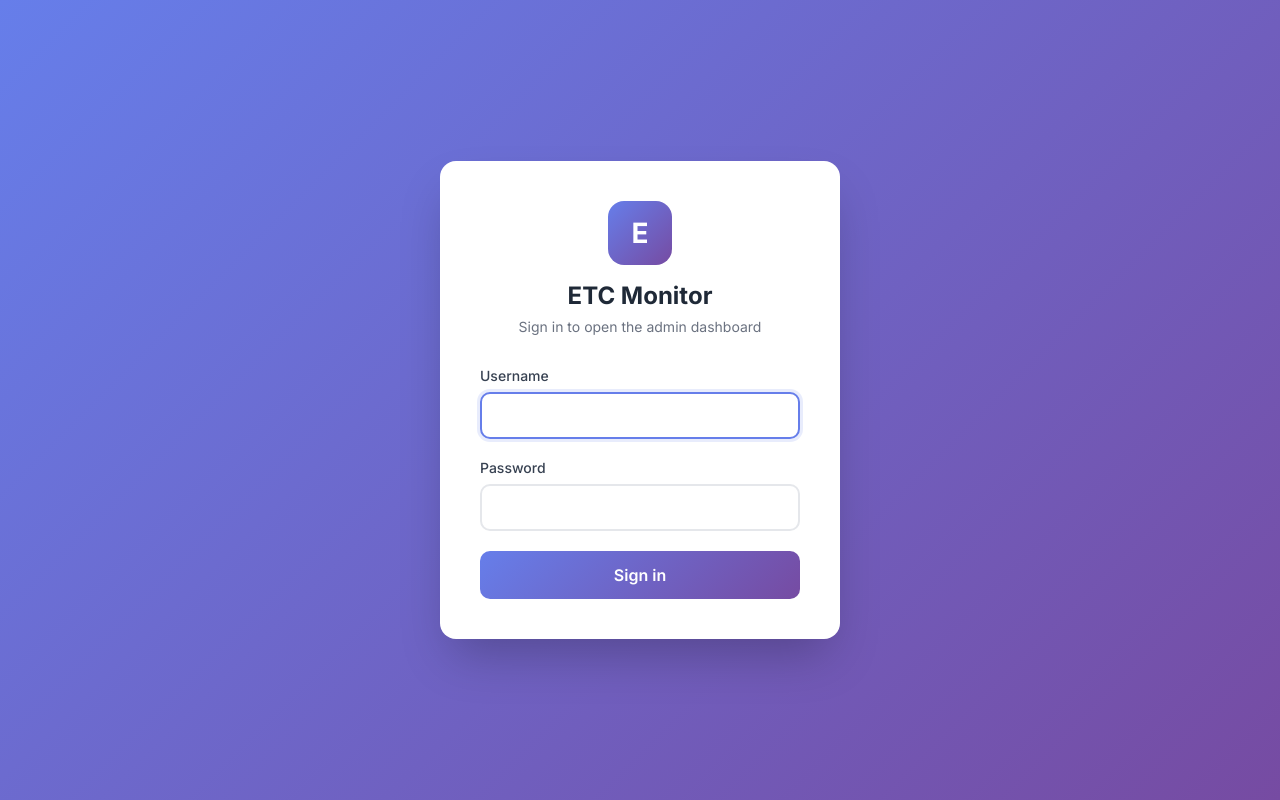
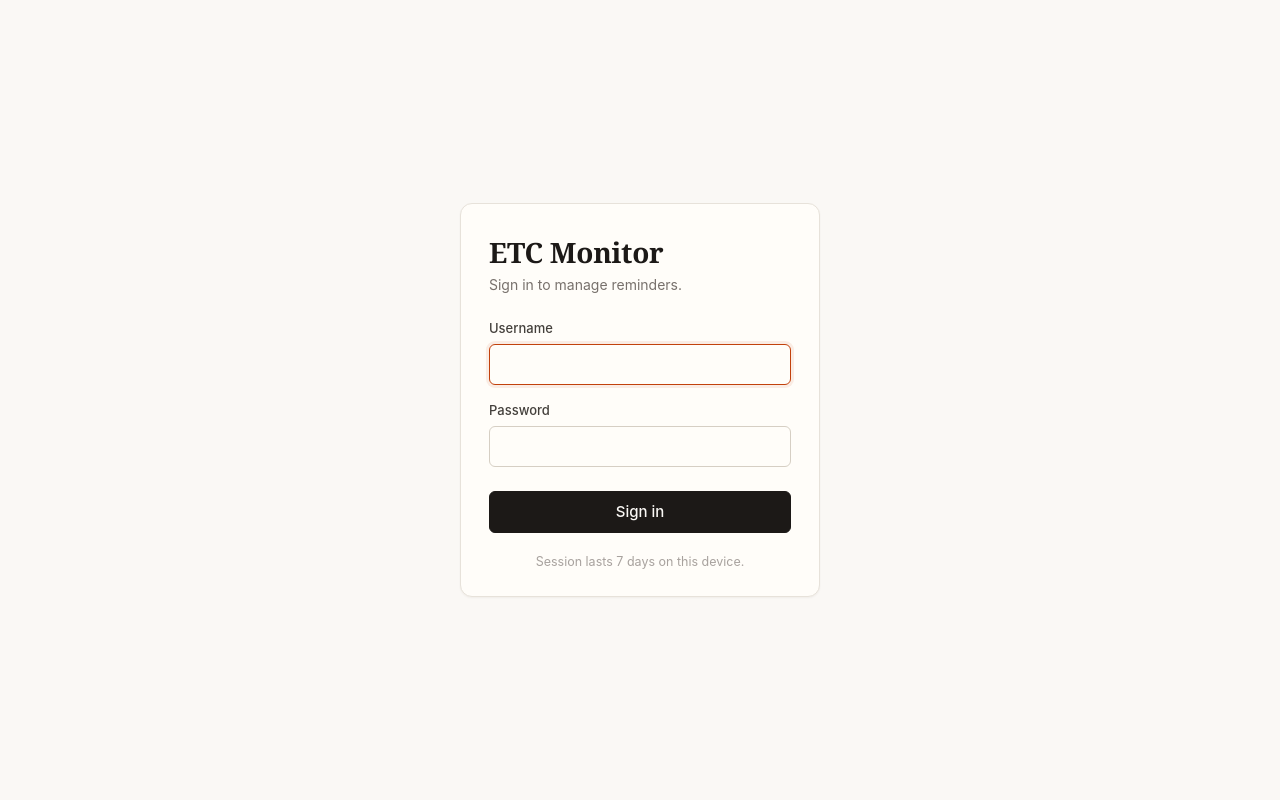
Before and after one commit to GauravJiandaniGJ/etc-monitor, a Flask app: page /login in a window 1280 px wide. Run offline with Flask 3, Linux system fonts and the light colour scheme; parts of the project's set-up code (start-up, migrations or seed data) failed here and were passed over.

Commit message:
Restyle login page and add shared styles and icons
Co-Authored-By: Claude Opus 5.5 <noreply@anthropic.com>

```diff
--- /dev/null
+++ b/src/admin/static/css/base.css
@@ -0,0 +1,213 @@
+/* ETC Monitor admin: shared tokens, reset and controls (login + dashboard). */
+
+:root {
+  --bg: #faf8f5;
+  --surface: #fffdf9;
+  --surface-2: #f3efe8;
+  --border: #e7e2da;
+  --border-strong: #d6cfc4;
+  --text: #1c1917;
+  --text-2: #44403c;
+  --muted: #78716c;
+  --faint: #a8a29e;
+  --accent: #c2410c;
+  --success: #15803d;
+  --danger: #b42318;
+
+  /* Derived tints, kept beside the tokens they come from. */
+  --accent-soft: rgba(194, 65, 12, 0.09);
+  --success-soft: rgba(21, 128, 61, 0.09);
+  --danger-soft: rgba(180, 35, 24, 0.08);
+  --primary-bg: #1c1917;
+  --primary-text: #faf8f5;
+  --overlay: rgba(28, 25, 23, 0.32);
+  --lift: 0 1px 2px rgba(60, 40, 20, 0.05), 0 8px 24px rgba(60, 40, 20, 0.08);
+
+  --font-serif: "Iowan Old Style", Charter, Georgia, serif;
+  --font-sans: -apple-system, BlinkMacSystemFont, "Segoe UI", Roboto, "Helvetica Neue", Arial, sans-serif;
+
+  --radius-sm: 6px;
+  --radius: 8px;
+  --radius-lg: 12px;
+
+  color-scheme: light;
+}
+
+:root[data-theme="dark"] {
+  --bg: #171412;
+  --surface: #1c1916;
+  --surface-2: #23201c;
+  --border: #2c2723;
+  --border-strong: #38322c;
+  --text: #ece5da;
+  --text-2: #d6cec2;
+  --muted: #a39a8e;
+  --faint: #6f675e;
+  --accent: #f08a4b;
+  --success: #6cc28a;
+  --danger: #f19a8a;
+
+  --accent-soft: rgba(240, 138, 75, 0.12);
+  --success-soft: rgba(108, 194, 138, 0.12);
+  --danger-soft: rgba(241, 154, 138, 0.12);
+  --primary-bg: #ece5da;
+  --primary-text: #171412;
+  --overlay: rgba(0, 0, 0, 0.5);
+  --lift: 0 1px 2px rgba(0, 0, 0, 0.3), 0 10px 28px rgba(0, 0, 0, 0.35);
+
+  color-scheme: dark;
+}
+
+/* Without the theme script (JS off), still follow the system setting. */
+@media (prefers-color-scheme: dark) {
+  :root:not([data-theme]) {
+    --bg: #171412;
+    --surface: #1c1916;
+    --surface-2: #23201c;
+    --border: #2c2723;
+    --border-strong: #38322c;
+    --text: #ece5da;
+    --text-2: #d6cec2;
+    --muted: #a39a8e;
+    --faint: #6f675e;
+    --accent: #f08a4b;
+    --success: #6cc28a;
+    --danger: #f19a8a;
+    --accent-soft: rgba(240, 138, 75, 0.12);
+    --success-soft: rgba(108, 194, 138, 0.12);
+    --danger-soft: rgba(241, 154, 138, 0.12);
+    --primary-bg: #ece5da;
+    --primary-text: #171412;
+    --overlay: rgba(0, 0, 0, 0.5);
+    --lift: 0 1px 2px rgba(0, 0, 0, 0.3), 0 10px 28px rgba(0, 0, 0, 0.35);
+    color-scheme: dark;
+  }
+}
+
+/* Reset */
+*, *::before, *::after { box-sizing: border-box; }
+* { margin: 0; }
+html { -webkit-text-size-adjust: 100%; text-size-adjust: 100%; }
+body {
+  min-height: 100vh;
+  background: var(--bg);
+  color: var(--text);
+  font-family: var(--font-sans);
+  font-size: 15px;
+  line-height: 1.5;
+  -webkit-font-smoothing: antialiased;
+  -moz-osx-font-smoothing: grayscale;
+}
+img, svg { display: block; max-width: 100%; }
+button, input, select, textarea { font: inherit; color: inherit; }
+button { cursor: pointer; }
+a { color: inherit; }
+[hidden] { display: none !important; }
+
+/* Type */
+h1, h2, h3 { font-weight: 600; line-height: 1.2; }
+.serif { font-family: var(--font-serif); }
+.num { font-variant-numeric: tabular-nums; }
+
+/* Icons from the sprite in _icons.html */
+.icon {
+  width: 1em;
+  height: 1em;
+  flex: none;
+  display: inline-block;
+  vertical-align: -0.125em;
+}
+
+/* Buttons */
+.btn {
+  display: inline-flex;
+  align-items: center;
+  justify-content: center;
+  gap: 6px;
+  min-height: 34px;
+  padding: 6px 12px;
+  border: 1px solid var(--border-strong);
+  border-radius: var(--radius-sm);
+  background: var(--surface);
+  color: var(--text);
+  font-size: 14px;
+  font-weight: 500;
+  line-height: 1.2;
+  text-decoration: none;
+  white-space: nowrap;
+  transition: background-color 120ms ease, border-color 120ms ease, color 120ms ease;
+}
+.btn:hover { background: var(--surface-2); }
+.btn:disabled { opacity: 0.55; cursor: default; }
+.btn .icon { font-size: 16px; }
+
+.btn-primary {
+  border-color: var(--primary-bg);
+  background: var(--primary-bg);
+  color: var(--primary-text);
+}
+.btn-primary:hover { background: var(--primary-bg); opacity: 0.88; }
+
+.btn-ghost {
+  border-color: transparent;
+  background: transparent;
+  color: var(--text-2);
+}
+.btn-ghost:hover { background: var(--surface-2); color: var(--text); }
+
+.btn-danger {
+  border-color: var(--danger);
+  background: var(--danger);
+  color: var(--surface);
+}
+.btn-danger:hover { background: var(--danger); opacity: 0.88; }
+
+/* Form fields */
+.field { display: block; }
+.field-label {
+  display: block;
+  margin-bottom: 6px;
+  color: var(--text-2);
+  font-size: 13px;
+  font-weight: 500;
+}
+.field-input {
+  display: block;
+  width: 100%;
+  min-height: 40px;
+  padding: 8px 11px;
+  border: 1px solid var(--border-strong);
+  border-radius: var(--radius-sm);
+  background: var(--surface);
+  color: var(--text);
+  font-size: 15px;
+}
+.field-input::placeholder { color: var(--faint); }
+.field-input:focus { border-color: var(--accent); outline: none; box-shadow: 0 0 0 3px var(--accent-soft); }
+
+/* Keyboard focus */
+:focus-visible {
+  outline: 2px solid var(--accent);
+  outline-offset: 2px;
+}
+.field-input:focus-visible { outline: none; }
+
+.visually-hidden {
+  position: absolute !important;
+  width: 1px;
+  height: 1px;
+  padding: 0;
+  margin: -1px;
+  overflow: hidden;
+  clip: rect(0 0 0 0);
+  white-space: nowrap;
+  border: 0;
+}
+
+@media (prefers-reduced-motion: reduce) {
+  *, *::before, *::after {
+    transition-duration: 0.01ms !important;
+    animation-duration: 0.01ms !important;
+    animation-iteration-count: 1 !important;
+  }
+}
--- /dev/null
+++ b/src/admin/static/css/login.css
@@ -0,0 +1,70 @@
+/* Sign-in page. Tokens and controls come from base.css. */
+
+.login-page {
+  display: flex;
+  min-height: 100vh;
+  min-height: 100dvh;
+  align-items: center;
+  justify-content: center;
+  padding: 48px 16px;
+}
+
+.login-card {
+  width: 100%;
+  max-width: 360px;
+  padding: 32px 28px 24px;
+  border: 1px solid var(--border);
+  border-radius: var(--radius-lg);
+  background: var(--surface);
+  box-shadow: 0 1px 2px rgba(60, 40, 20, 0.05);
+}
+
+.login-title {
+  font-family: var(--font-serif);
+  font-size: 28px;
+  font-weight: 600;
+  letter-spacing: -0.01em;
+}
+
+.login-subtitle {
+  margin-top: 4px;
+  color: var(--muted);
+  font-size: 14px;
+}
+
+.login-error {
+  display: flex;
+  gap: 8px;
+  align-items: flex-start;
+  margin-top: 20px;
+  padding: 10px 12px;
+  border: 1px solid var(--danger);
+  border-radius: var(--radius-sm);
+  background: var(--danger-soft);
+  color: var(--danger);
+  font-size: 14px;
+  line-height: 1.4;
+}
+.login-error .icon { margin-top: 1px; font-size: 16px; }
+
+.login-form { margin-top: 24px; }
+.login-form .field + .field { margin-top: 16px; }
+
+.login-submit {
+  width: 100%;
+  min-height: 42px;
+  margin-top: 24px;
+  font-size: 15px;
+}
+
+.login-foot {
+  margin-top: 20px;
+  color: var(--faint);
+  font-size: 12.5px;
+  text-align: center;
+}
+
+@media (max-width: 400px) {
+  .login-page { align-items: flex-start; padding-top: 56px; }
+  .login-card { padding: 28px 20px 20px; }
+}
--- /dev/null
+++ b/src/admin/templates/_icons.html
@@ -0,0 +1,40 @@
+<!--
+Icons: Phosphor Icons 2.1.1 (regular weight), https://phosphoricons.com
+
+MIT License
+
+Copyright (c) 2023 Phosphor Icons
+
+Permission is hereby granted, free of charge, to any person obtaining a copy
+of this software and associated documentation files (the "Software"), to deal
+in the Software without restriction, including without limitation the rights
+to use, copy, modify, merge, publish, distribute, sublicense, and/or sell
+copies of the Software, and to permit persons to whom the Software is
+furnished to do so, subject to the following conditions:
+
+The above copyright notice and this permission notice shall be included in all
+copies or substantial portions of the Software.
+
+THE SOFTWARE IS PROVIDED "AS IS", WITHOUT WARRANTY OF ANY KIND, EXPRESS OR
+IMPLIED, INCLUDING BUT NOT LIMITED TO THE WARRANTIES OF MERCHANTABILITY,
+FITNESS FOR A PARTICULAR PURPOSE AND NONINFRINGEMENT. IN NO EVENT SHALL THE
+AUTHORS OR COPYRIGHT HOLDERS BE LIABLE FOR ANY CLAIM, DAMAGES OR OTHER
+LIABILITY, WHETHER IN AN ACTION OF CONTRACT, TORT OR OTHERWISE, ARISING FROM,
+OUT OF OR IN CONNECTION WITH THE SOFTWARE OR THE USE OR OTHER DEALINGS IN THE
+SOFTWARE.
+-->
+<svg xmlns="http://www.w3.org/2000/svg" width="0" height="0" style="position:absolute" aria-hidden="true" focusable="false">
+  <symbol id="i-arrow-clockwise" viewBox="0 0 256 256" fill="currentColor"><path d="M240,56v48a8,8,0,0,1-8,8H184a8,8,0,0,1,0-16H211.4L184.81,71.64l-.25-.24a80,80,0,1,0-1.67,114.78,8,8,0,0,1,11,11.63A95.44,95.44,0,0,1,128,224h-1.32A96,96,0,1,1,195.75,60L224,85.8V56a8,8,0,1,1,16,0Z"/></symbol>
+  <symbol id="i-magnifying-glass" viewBox="0 0 256 256" fill="currentColor"><path d="M229.66,218.34l-50.07-50.06a88.11,88.11,0,1,0-11.31,11.31l50.06,50.07a8,8,0,0,0,11.32-11.32ZM40,112a72,72,0,1,1,72,72A72.08,72.08,0,0,1,40,112Z"/></symbol>
+  <symbol id="i-x" viewBox="0 0 256 256" fill="currentColor"><path d="M205.66,194.34a8,8,0,0,1-11.32,11.32L128,139.31,61.66,205.66a8,8,0,0,1-11.32-11.32L116.69,128,50.34,61.66A8,8,0,0,1,61.66,50.34L128,116.69l66.34-66.35a8,8,0,0,1,11.32,11.32L139.31,128Z"/></symbol>
+  <symbol id="i-sign-out" viewBox="0 0 256 256" fill="currentColor"><path d="M120,216a8,8,0,0,1-8,8H48a8,8,0,0,1-8-8V40a8,8,0,0,1,8-8h64a8,8,0,0,1,0,16H56V208h56A8,8,0,0,1,120,216Zm109.66-93.66-40-40a8,8,0,0,0-11.32,11.32L204.69,120H112a8,8,0,0,0,0,16h92.69l-26.35,26.34a8,8,0,0,0,11.32,11.32l40-40A8,8,0,0,0,229.66,122.34Z"/></symbol>
+  <symbol id="i-pause" viewBox="0 0 256 256" fill="currentColor"><path d="M200,32H160a16,16,0,0,0-16,16V208a16,16,0,0,0,16,16h40a16,16,0,0,0,16-16V48A16,16,0,0,0,200,32Zm0,176H160V48h40ZM96,32H56A16,16,0,0,0,40,48V208a16,16,0,0,0,16,16H96a16,16,0,0,0,16-16V48A16,16,0,0,0,96,32Zm0,176H56V48H96Z"/></symbol>
+  <symbol id="i-play" viewBox="0 0 256 256" fill="currentColor"><path d="M232.4,114.49,88.32,26.35a16,16,0,0,0-16.2-.3A15.86,15.86,0,0,0,64,39.87V216.13A15.94,15.94,0,0,0,80,232a16.07,16.07,0,0,0,8.36-2.35L232.4,141.51a15.81,15.81,0,0,0,0-27ZM80,215.94V40l143.83,88Z"/></symbol>
+  <symbol id="i-lightning" viewBox="0 0 256 256" fill="currentColor"><path d="M215.79,118.17a8,8,0,0,0-5-5.66L153.18,90.9l14.66-73.33a8,8,0,0,0-13.69-7l-112,120a8,8,0,0,0,3,13l57.63,21.61L88.16,238.43a8,8,0,0,0,13.69,7l112-120A8,8,0,0,0,215.79,118.17ZM109.37,214l10.47-52.38a8,8,0,0,0-5-9.06L62,132.71l84.62-90.66L136.16,94.43a8,8,0,0,0,5,9.06l52.8,19.8Z"/></symbol>
+  <symbol id="i-sun" viewBox="0 0 256 256" fill="currentColor"><path d="M120,40V16a8,8,0,0,1,16,0V40a8,8,0,0,1-16,0Zm72,88a64,64,0,1,1-64-64A64.07,64.07,0,0,1,192,128Zm-16,0a48,48,0,1,0-48,48A48.05,48.05,0,0,0,176,128ZM58.34,69.66A8,8,0,0,0,69.66,58.34l-16-16A8,8,0,0,0,42.34,53.66Zm0,116.68-16,16a8,8,0,0,0,11.32,11.32l16-16a8,8,0,0,0-11.32-11.32ZM192,72a8,8,0,0,0,5.66-2.34l16-16a8,8,0,0,0-11.32-11.32l-16,16A8,8,0,0,0,192,72Zm5.66,114.34a8,8,0,0,0-11.32,11.32l16,16a8,8,0,0,0,11.32-11.32ZM48,128a8,8,0,0,0-8-8H16a8,8,0,0,0,0,16H40A8,8,0,0,0,48,128Zm80,80a8,8,0,0,0-8,8v24a8,8,0,0,0,16,0V216A8,8,0,0,0,128,208Zm112-88H216a8,8,0,0,0,0,16h24a8,8,0,0,0,0-16Z"/></symbol>
+  <symbol id="i-moon" viewBox="0 0 256 256" fill="currentColor"><path d="M233.54,142.23a8,8,0,0,0-8-2,88.08,88.08,0,0,1-109.8-109.8,8,8,0,0,0-10-10,104.84,104.84,0,0,0-52.91,37A104,104,0,0,0,136,224a103.09,103.09,0,0,0,62.52-20.88,104.84,104.84,0,0,0,37-52.91A8,8,0,0,0,233.54,142.23ZM188.9,190.34A88,88,0,0,1,65.66,67.11a89,89,0,0,1,31.4-26A106,106,0,0,0,96,56,104.11,104.11,0,0,0,200,160a106,106,0,0,0,14.92-1.06A89,89,0,0,1,188.9,190.34Z"/></symbol>
+  <symbol id="i-caret-down" viewBox="0 0 256 256" fill="currentColor"><path d="M213.66,101.66l-80,80a8,8,0,0,1-11.32,0l-80-80A8,8,0,0,1,53.66,90.34L128,164.69l74.34-74.35a8,8,0,0,1,11.32,11.32Z"/></symbol>
+  <symbol id="i-warning" viewBox="0 0 256 256" fill="currentColor"><path d="M236.8,188.09,149.35,36.22h0a24.76,24.76,0,0,0-42.7,0L19.2,188.09a23.51,23.51,0,0,0,0,23.72A24.35,24.35,0,0,0,40.55,224h174.9a24.35,24.35,0,0,0,21.33-12.19A23.51,23.51,0,0,0,236.8,188.09ZM222.93,203.8a8.5,8.5,0,0,1-7.48,4.2H40.55a8.5,8.5,0,0,1-7.48-4.2,7.59,7.59,0,0,1,0-7.72L120.52,44.21a8.75,8.75,0,0,1,15,0l87.45,151.87A7.59,7.59,0,0,1,222.93,203.8ZM120,144V104a8,8,0,0,1,16,0v40a8,8,0,0,1-16,0Zm20,36a12,12,0,1,1-12-12A12,12,0,0,1,140,180Z"/></symbol>
+  <symbol id="i-tray" viewBox="0 0 256 256" fill="currentColor"><path d="M208,32H48A16,16,0,0,0,32,48V208a16,16,0,0,0,16,16H208a16,16,0,0,0,16-16V48A16,16,0,0,0,208,32Zm0,16V152h-28.7A15.86,15.86,0,0,0,168,156.69L148.69,176H107.31L88,156.69A15.86,15.86,0,0,0,76.69,152H48V48Zm0,160H48V168H76.69L96,187.31A15.86,15.86,0,0,0,107.31,192h41.38A15.86,15.86,0,0,0,160,187.31L179.31,168H208v40Z"/></symbol>
+  <symbol id="i-check-circle" viewBox="0 0 256 256" fill="currentColor"><path d="M173.66,98.34a8,8,0,0,1,0,11.32l-56,56a8,8,0,0,1-11.32,0l-24-24a8,8,0,0,1,11.32-11.32L112,148.69l50.34-50.35A8,8,0,0,1,173.66,98.34ZM232,128A104,104,0,1,1,128,24,104.11,104.11,0,0,1,232,128Zm-16,0a88,88,0,1,0-88,88A88.1,88.1,0,0,0,216,128Z"/></symbol>
+</svg>
--- /dev/null
+++ b/src/admin/templates/_theme_boot.html
@@ -0,0 +1,11 @@
+<script>
+  /* Set the colour theme before the page paints, so it never flashes the wrong one. */
+  (function () {
+    var theme = null;
+    try { theme = localStorage.getItem('theme'); } catch (e) { /* storage blocked */ }
+    if (theme !== 'light' && theme !== 'dark') {
+      theme = window.matchMedia && window.matchMedia('(prefers-color-scheme: dark)').matches ? 'dark' : 'light';
+    }
+    document.documentElement.dataset.theme = theme;
+  })();
+</script>
--- a/src/admin/templates/login.html
+++ b/src/admin/templates/login.html
@@ -5,112 +5,43 @@
     <meta charset="UTF-8">
     <meta name="viewport" content="width=device-width, initial-scale=1.0">
     <title>Sign in • ETC Monitor</title>
-    <link href="https://fonts.googleapis.com/css2?family=Inter:wght@400;500;600;700&display=swap" rel="stylesheet">
+    {% include '_theme_boot.html' %}
     <link rel="icon" href="{{ url_for('static', filename='assets/favicon.ico') }}">
-    <style>
-        * { margin: 0; padding: 0; box-sizing: border-box; }
-        body {
-            font-family: 'Inter', -apple-system, BlinkMacSystemFont, sans-serif;
-            background: linear-gradient(135deg, #667eea 0%, #764ba2 100%);
-            min-height: 100vh;
-            display: flex;
-            align-items: center;
-            justify-content: center;
-            padding: 20px;
-        }
-        .login-container {
-            background: #ffffff;
-            border-radius: 16px;
-            box-shadow: 0 25px 50px -12px rgba(0, 0, 0, 0.25);
-            padding: 40px;
-            width: 100%;
-            max-width: 400px;
-        }
-        .login-header { text-align: center; margin-bottom: 32px; }
-        .login-logo {
-            width: 64px;
-            height: 64px;
-            background: linear-gradient(135deg, #667eea 0%, #764ba2 100%);
-            border-radius: 16px;
-            display: flex;
-            align-items: center;
-            justify-content: center;
-            margin: 0 auto 16px;
-            color: #ffffff;
-            font-size: 28px;
-            font-weight: 700;
-        }
-        .login-title { font-size: 24px; font-weight: 700; color: #1f2937; margin-bottom: 8px; }
-        .login-subtitle { color: #6b7280; font-size: 14px; }
-        .form-group { margin-bottom: 20px; }
-        .form-label { display: block; font-size: 14px; font-weight: 500; color: #374151; margin-bottom: 8px; }
-        .form-input {
-            width: 100%;
-            padding: 12px 16px;
-            border: 2px solid #e5e7eb;
-            border-radius: 10px;
-            font-size: 15px;
-            font-family: inherit;
-            color: #1f2937;
-            background: #ffffff;
-            outline: none;
-            transition: border-color 0.2s, box-shadow 0.2s;
-        }
-        .form-input:focus { border-color: #667eea; box-shadow: 0 0 0 3px rgba(102, 126, 234, 0.15); }
-        .login-btn {
-            width: 100%;
-            padding: 14px;
-            background: linear-gradient(135deg, #667eea 0%, #764ba2 100%);
-            color: #ffffff;
-            border: none;
-            border-radius: 10px;
-            font-size: 16px;
-            font-weight: 600;
-            font-family: inherit;
-            cursor: pointer;
-            transition: transform 0.2s, box-shadow 0.2s;
-        }
-        .login-btn:hover { transform: translateY(-1px); box-shadow: 0 10px 20px -10px rgba(102, 126, 234, 0.6); }
-        .login-btn:active { transform: translateY(0); }
-        .error-message {
-            background: #fef2f2;
-            border: 1px solid #fecaca;
-            color: #dc2626;
-            padding: 12px 16px;
-            border-radius: 10px;
-            margin-bottom: 20px;
-            font-size: 14px;
-            text-align: center;
-        }
-    </style>
+    <link rel="stylesheet" href="{{ url_for('static', filename='css/base.css') }}">
+    <link rel="stylesheet" href="{{ url_for('static', filename='css/login.css') }}">
 </head>
 
 <body>
-    <main class="login-container">
-        <div class="login-header">
-            <div class="login-logo">E</div>
+    {% include '_icons.html' %}
+    <main class="login-page">
+        <div class="login-card">
             <h1 class="login-title">ETC Monitor</h1>
-            <p class="login-subtitle">Sign in to open the admin dashboard</p>
-        </div>
+            <p class="login-subtitle">Sign in to manage reminders.</p>
 
             {% if error %}
-        <div class="error-message" role="alert">{{ error }}</div>
+            <div class="login-error" role="alert">
+                <svg class="icon" aria-hidden="true"><use href="#i-warning"></use></svg>
+                <span>{{ error }}</span>
+            </div>
             {% endif %}
 
-        <form method="POST" action="{{ url_for('login') }}">
-            <div class="form-group">
-                <label class="form-label" for="username">Username</label>
-                <input type="text" id="username" name="username" class="form-input" value="{{ username or '' }}"
+            <form class="login-form" method="POST" action="{{ url_for('login') }}">
+                <label class="field" for="username">
+                    <span class="field-label">Username</span>
+                    <input type="text" id="username" name="username" class="field-input" value="{{ username or '' }}"
                         autocomplete="username" autocapitalize="none" spellcheck="false" required
                         {% if not username %}autofocus{% endif %}>
+                </label>
+                <label class="field" for="password">
+                    <span class="field-label">Password</span>
+                    <input type="password" id="password" name="password" class="field-input"
+                        autocomplete="current-password" required {% if username %}autofocus{% endif %}>
+                </label>
+                <button type="submit" class="btn btn-primary login-submit">Sign in</button>
+            </form>
+
+            <p class="login-foot">Session lasts 7 days on this device.</p>
         </div>
-            <div class="form-group">
-                <label class="form-label" for="password">Password</label>
-                <input type="password" id="password" name="password" class="form-input"
-                    autocomplete="current-password" required {% if username %}autofocus{% endif %}>
-            </div>
-            <button type="submit" class="login-btn">Sign in</button>
-        </form>
     </main>
 </body>
 
```
Also changed, not shown: tests/integration/test_admin_ui.py (added, +55 -0 lines). Lines whose indentation alone changed are shown as unchanged.
